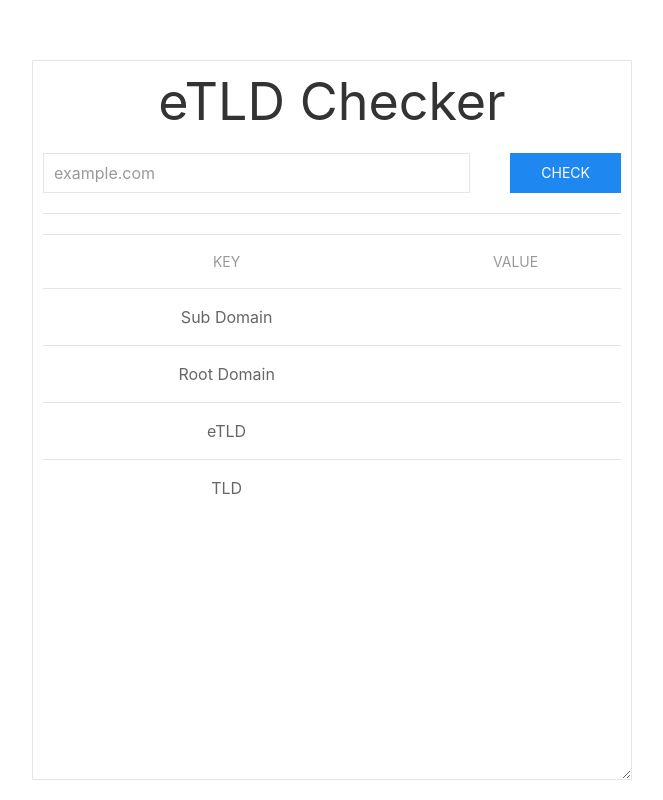
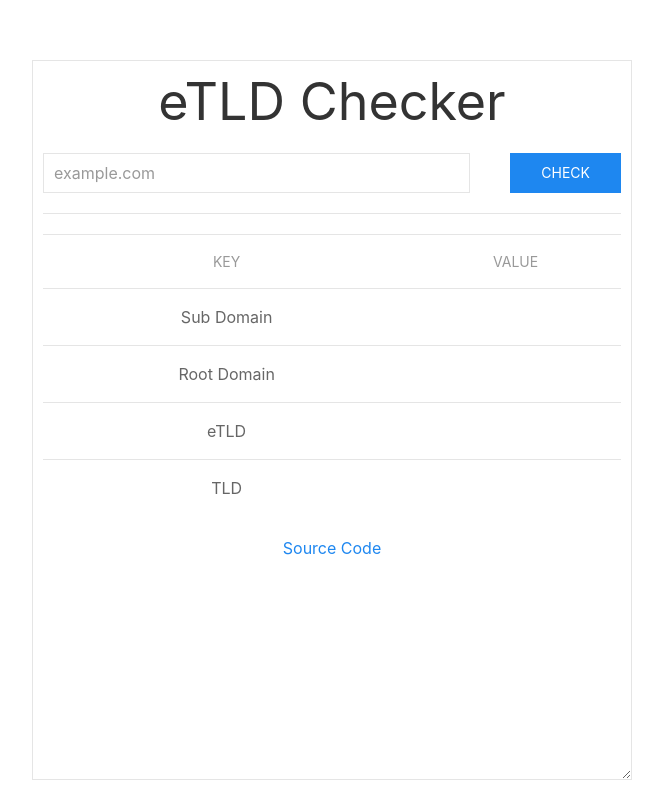
Before and after one commit to y-i/eTLD-match-checker, a plain HTML site: page static/index.html in a window 1280 px wide. Shown: the whole page, without its empty margins (328-991 px from the left). Drawn offline with nearby package versions, Linux system fonts and the light colour scheme.

Commit message:
Add link to souce code

```diff
--- a/static/index.html
+++ b/static/index.html
@@ -63,6 +63,9 @@
                 </tbody>
             </table>
         </div>
+        <div class="uk-text-center">
+            <span><a href="https://github.com/y-i/eTLD-match-checker">Source Code</a></span>
+        </div>
     </div>
 </body>
 </html>
```
